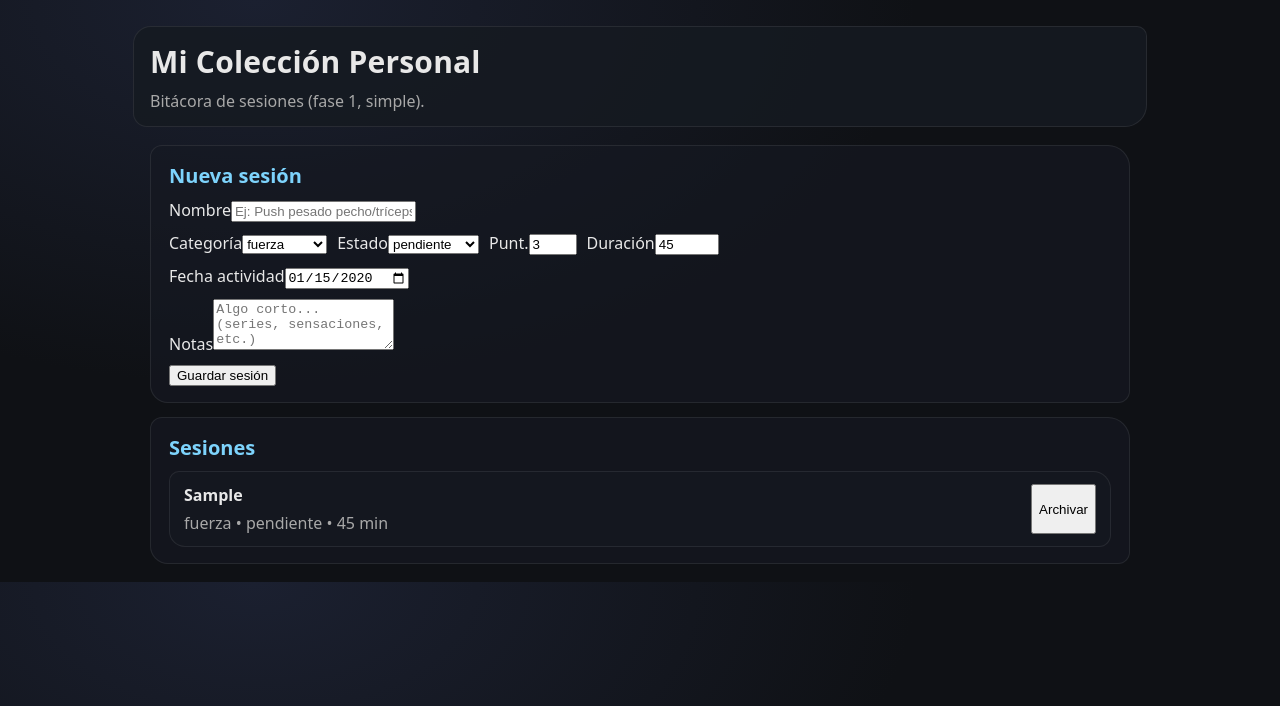
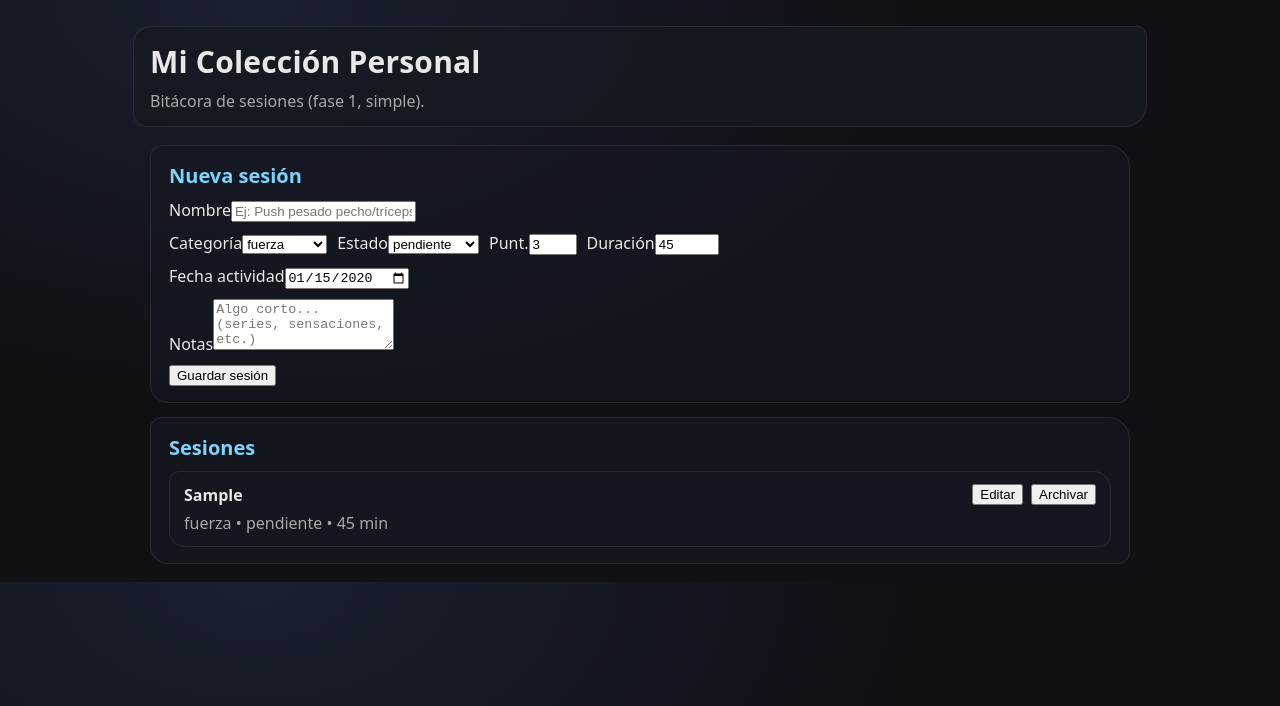
Before and after one commit to ZyroBad/Proyecto-GYM-, a React (Vite) app in the folder frontend/: page / in a window 1280 px wide. Both pictures are taken after typing "Sample", "2020-01-15", "Sample" into the empty fields and a click on the button "Guardar sesión". Shown: the top 706 px of the page. Built offline with nearby package versions, Linux system fonts and the light colour scheme.

Commit message:
Primera parte para editar sesiones

```diff
--- a/frontend/src/App.jsx
+++ b/frontend/src/App.jsx
@@ -11,6 +11,7 @@ export default function App() {
       return [];
     }
   });
+  const [sesionEditando, setSesionEditando] = useState(null);
 
   useEffect(() => {
     localStorage.setItem('sesionesGym', JSON.stringify(sesiones));
@@ -20,10 +21,28 @@ export default function App() {
     setSesiones((prev) => [nuevaSesion, ...prev]);
   }
 
+  function iniciarEdicion(sesion) {
+    setSesionEditando(sesion);
+  }
+
+  function cancelarEdicion() {
+    setSesionEditando(null);
+  }
+
+  function actualizarSesion(sesionActualizada) {
+    setSesiones((prev) =>
+      prev.map((s) => (s.id === sesionActualizada.id ? sesionActualizada : s))
+    );
+    setSesionEditando(null);
+  }
+
   function archivarSesion(id) {
     setSesiones((prev) =>
       prev.map((s) => (s.id === id ? { ...s, activo: false } : s))
     );
+
+    // si justo estaba editando esa sesión, mejor salir
+    if (sesionEditando?.id === id) setSesionEditando(null);
   }
 
   return (
@@ -35,13 +54,22 @@ export default function App() {
 
       <main className="contenido">
         <div className="bloque">
-          <h2>Nueva sesión</h2>
-          <FormularioSesion onGuardar={guardarSesion} />
+          <h2>{sesionEditando ? 'Editar sesión' : 'Nueva sesión'}</h2>
+          <FormularioSesion
+            onGuardar={guardarSesion}
+            sesionEditando={sesionEditando}
+            onActualizar={actualizarSesion}
+            onCancelarEdicion={cancelarEdicion}
+          />
         </div>
 
         <div className="bloque" style={{ marginTop: 14 }}>
           <h2>Sesiones</h2>
-          <ListaSesiones sesiones={sesiones} onArchivar={archivarSesion} />
+          <ListaSesiones
+            sesiones={sesiones}
+            onArchivar={archivarSesion}
+            onEditar={iniciarEdicion}
+          />
         </div>
       </main>
     </div>
--- a/frontend/src/components/ListaSesiones.jsx
+++ b/frontend/src/components/ListaSesiones.jsx
@@ -1,6 +1,6 @@
 import SesionCard from './SesionCard.jsx';
 
-export default function ListaSesiones({ sesiones, onArchivar }) {
+export default function ListaSesiones({ sesiones, onArchivar, onEditar }) {
   if (!sesiones.length) {
     return <p style={{ color: '#a8a8a8' }}>Todavía no tenés sesiones guardadas.</p>;
   }
@@ -8,7 +8,12 @@ export default function ListaSesiones({ sesiones, onArchivar }) {
   return (
     <div style={{ display: 'grid', gap: 10 }}>
       {sesiones.map((sesion) => (
-        <SesionCard key={sesion.id} sesion={sesion} onArchivar={onArchivar} />
+        <SesionCard
+          key={sesion.id}
+          sesion={sesion}
+          onArchivar={onArchivar}
+          onEditar={onEditar}
+        />
       ))}
     </div>
   );
--- a/frontend/src/components/SesionCard.jsx
+++ b/frontend/src/components/SesionCard.jsx
@@ -1,4 +1,4 @@
-export default function SesionCard({ sesion, onArchivar }) {
+export default function SesionCard({ sesion, onArchivar, onEditar }) {
   return (
     <article
       style={{
@@ -20,9 +20,14 @@ export default function SesionCard({ sesion, onArchivar }) {
         </div>
 
         {sesion.activo ? (
-          <button type="button" onClick={() => onArchivar(sesion.id)}>
-            Archivar
-          </button>
+          <div style={{ display: 'flex', gap: 8, alignItems: 'flex-start' }}>
+            <button type="button" onClick={() => onEditar?.(sesion)}>
+              Editar
+            </button>
+            <button type="button" onClick={() => onArchivar(sesion.id)}>
+              Archivar
+            </button>
+          </div>
         ) : null}
       </div>
     </article>
```
